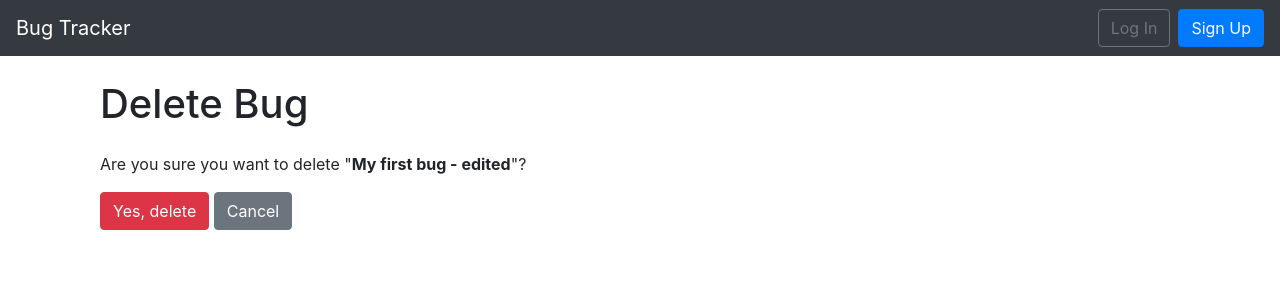
After one commit to lucasshaw12/bug_tracker, a Django app: page /bug/1/delete/ in a window 1280 px wide. The commit adds this page. Shown: the top 300 px of the page. Run offline with Django 4.2, Linux system fonts and the light colour scheme; data comes from the database, SQL or seed files in the repository; both versions use the stored data as it was after the commit.

Commit message:
basic bug deletion

```diff
--- a/bug_tracker/urls.py
+++ b/bug_tracker/urls.py
@@ -3,6 +3,7 @@ from .views import (
     BugListView,
     BugCreateView,
     BugUpdateView,
+    BugDeleteView,
     BugCompleteView,
     BugCloseView,
 )
@@ -13,4 +14,5 @@ urlpatterns = [
     path("bug/<int:pk>/edit/", BugUpdateView.as_view(), name="bug_edit"),
     path("bug/<int:pk>/complete/", BugCompleteView.as_view(), name="bug_complete"),
     path("bug/<int:pk>/close/", BugCloseView.as_view(), name="bug_close"),
+    path("bug/<int:pk>/delete/",   BugDeleteView.as_view(),   name="bug_delete"),
 ]
--- a/bug_tracker/views.py
+++ b/bug_tracker/views.py
@@ -1,6 +1,6 @@
 from django.shortcuts import render
 from django.urls import reverse_lazy
-from django.views.generic import ListView, UpdateView, CreateView
+from django.views.generic import ListView, UpdateView, CreateView, DeleteView
 from django.shortcuts import get_object_or_404, redirect
 from django.utils import timezone
 from django.views import View
@@ -37,6 +37,11 @@ class BugUpdateView(UpdateView):
     success_url = reverse_lazy("dashboard")
 
 
+class BugDeleteView(DeleteView):
+        model = Bug
+        template_name = "bugs/bug_confirm_delete.html"
+        success_url = reverse_lazy("dashboard")
+
 class BugCompleteView(View):
     def post(self, request, pk):
         bug = get_object_or_404(Bug, pk=pk)
--- /dev/null
+++ b/templates/bugs/bug_confirm_delete.html
@@ -0,0 +1,15 @@
+{% extends "base.html" %}
+
+{% block title %}Delete Bug{% endblock %}
+
+{% block content %}
+  <div class="container mt-4">
+        <h1 class="mb-4">Delete Bug</h1>
+    <p>Are you sure you want to delete "<strong>{{ object.bug_title }}</strong>"?</p>
+    <form method="post">
+      {% csrf_token %}
+      <button type="submit" class="btn btn-danger">Yes, delete</button>
+      <a href="{% url 'dashboard' %}" class="btn btn-secondary ms-2">Cancel</a>
+    </form>
+  </div>
+{% endblock %}
--- a/templates/dashboard.html
+++ b/templates/dashboard.html
@@ -58,6 +58,10 @@
                                     <button type="submit" class="btn btn-sm btn-danger ms-2">Close Bug</button>
                                 </form>
                             {% endif %}
+
+                            <a href="{% url 'bug_delete' bug.pk %}" class="btn btn-sm btn-outline-danger ms-2">
+                                Delete Bug
+                            </a>
                         </div>
                     </div>
                 </div>
```
Also changed, not shown: bug_tracker/tests/test_bug_delete.py (added, +39 -0 lines), db.sqlite3.
